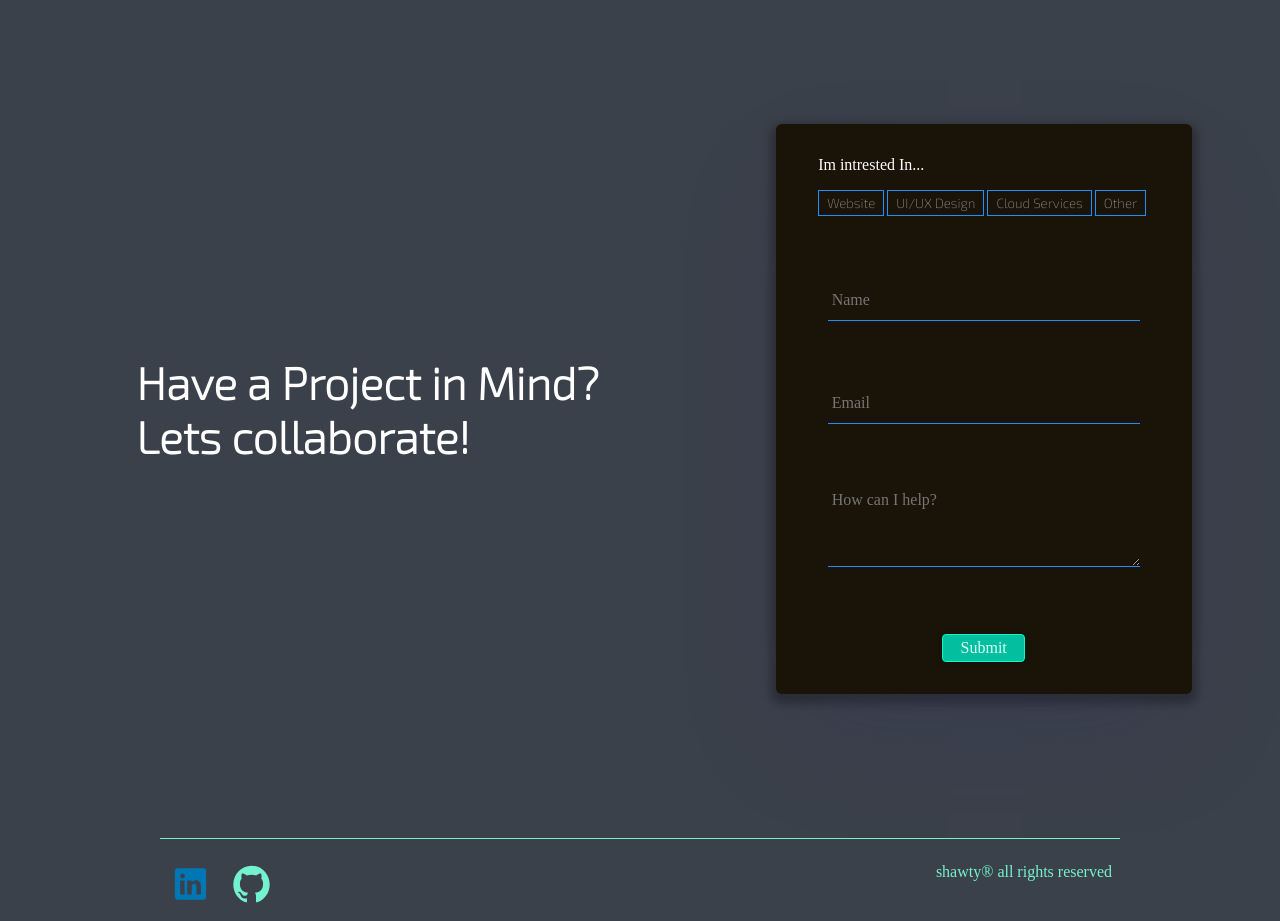
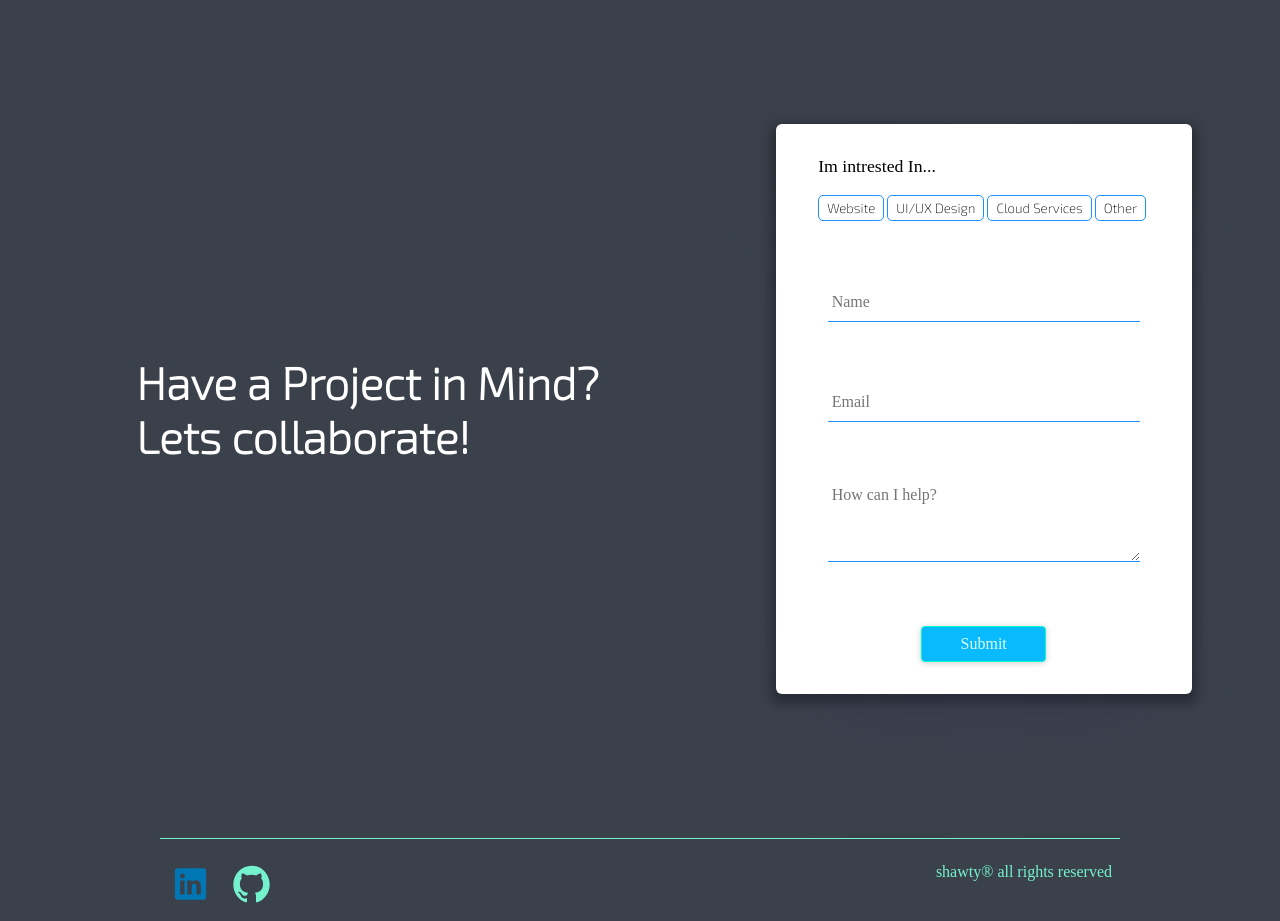
Before and after one commit to vic-villicana/Portfolio-v2, a Next.js app: page /projects/1 in a window 1280 px wide. Shown: the part 2200-3121 px from the top of the page. Built offline with nearby package versions, Linux system fonts and the light colour scheme.

Commit message:
make ui updates to hello-form component and add to main index page

```diff
--- a/components/contact/hello-form.module.css
+++ b/components/contact/hello-form.module.css
@@ -13,7 +13,7 @@
   padding: 2rem 0;
   z-index:30;
   margin:3em 0;
-  background:#191308;
+  background:white;
   border-radius: 6px;
   width: 90%;
   max-width: 26rem;
@@ -23,7 +23,7 @@
   align-items:center;
   flex-direction: column;
   gap: 1rem;
-  color:white;
+  color:black;
 }
 
 .heading h1{
@@ -38,6 +38,7 @@
 
 .radioControl p{
   margin-bottom:1em;
+  font-size:111%;
 }
 .radioControl{
   margin:0 auto;
@@ -48,11 +49,12 @@
   appearance:none;
   width:auto;
   height:auto;
+  border-radius:5px;
   padding: 4px 8px;
   margin-right:3px;
   background: none;
   border:1px solid dodgerBlue;
-  color: #bdbdbdbd;
+  color: black;
   font-family:'Exo 2', sans serif;
 }
 
@@ -106,8 +108,8 @@
 }
 .control input {
       font: inherit;
-      background: #191308;
-      color:white;
+      background: white;
+      color:black;
       border-radius: 6px 6px 0 0;
       border:none;
       border-bottom: 1px solid dodgerBlue;
@@ -117,7 +119,7 @@
 }
 .control textarea {
       font: inherit;
-      background: #191308;
+      background: white;
       color:white;
       border:none;
       border-bottom: 1px solid dodgerBlue;
@@ -129,8 +131,9 @@
 .form button {
       width: 100%;
       font: inherit;
-      padding: 0.25rem 0.5rem;
-      background-color: #03be9f;
+      padding: 0.5rem 0.75rem;
+      /* background-color: #03be9f; */
+      background:#0ABAFF;
       border: 1px solid #00FFC5;
       color: #dafff7;
       border-radius: 4px;
@@ -153,6 +156,6 @@
       }
 
       .form button {
-        width: 20%;
+        width: 30%;
       }
 }
--- a/pages/index.js
+++ b/pages/index.js
@@ -2,7 +2,7 @@ import Link from 'next/link'
 import {useEffect, useState} from 'react'
 import Header from '../components/home/header'
 import AboutSection from '../components/home/about-section'
-import ContactForm from '../components/home/contact-form'
+import HelloForm from '../components/contact/hello-form'
 import ProjectSlider from '../components/projects/project-slider'
 import Footer from '../components/layout/footer'
 import NavBar from '../components/layout/navbar'
@@ -23,7 +23,7 @@ export default function MainPage() {
             <Header />
             <AboutSection/>
             <ProjectSlider projects={projects} />
-            <ContactForm />
+            <HelloForm />
         </div>
     )
 }
```
